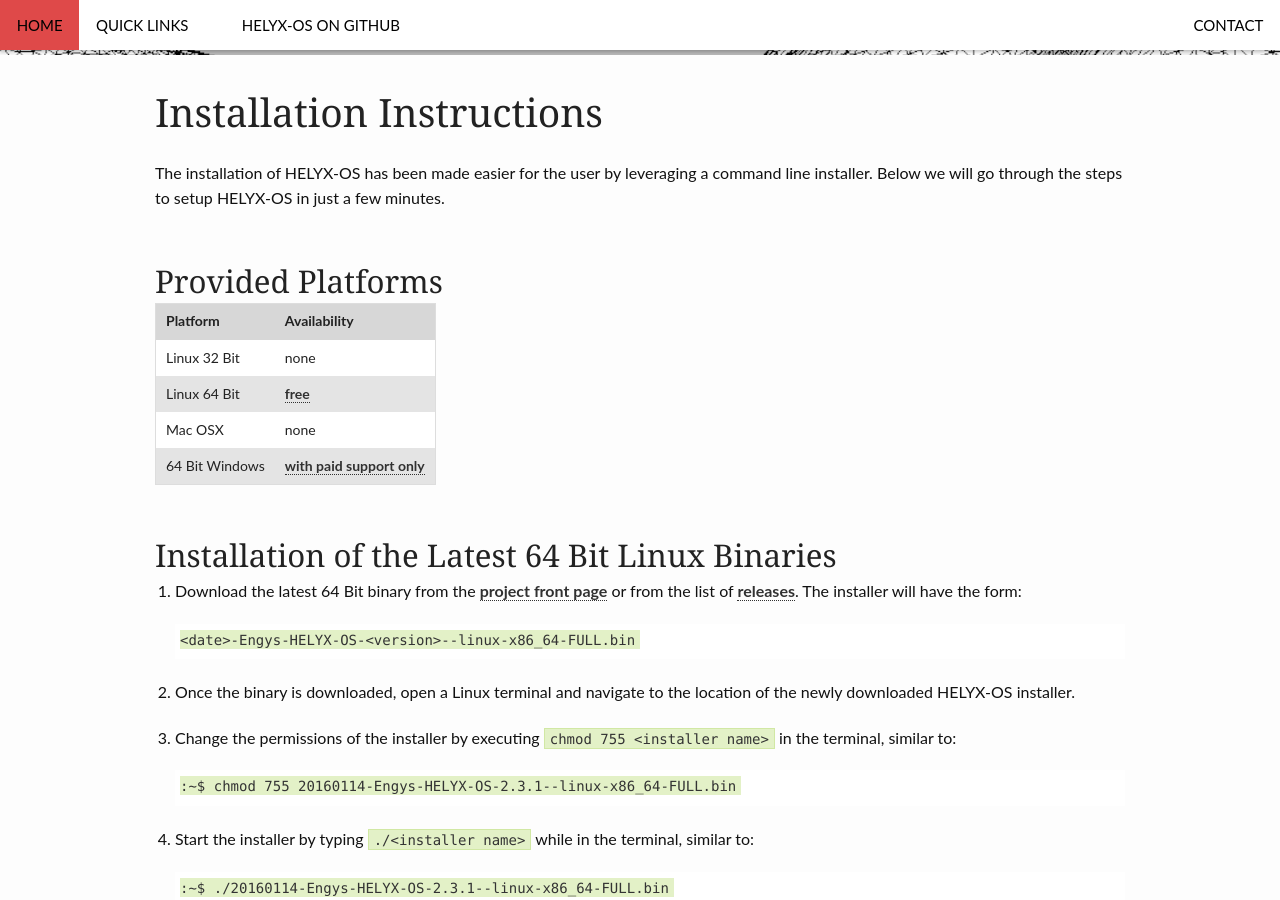
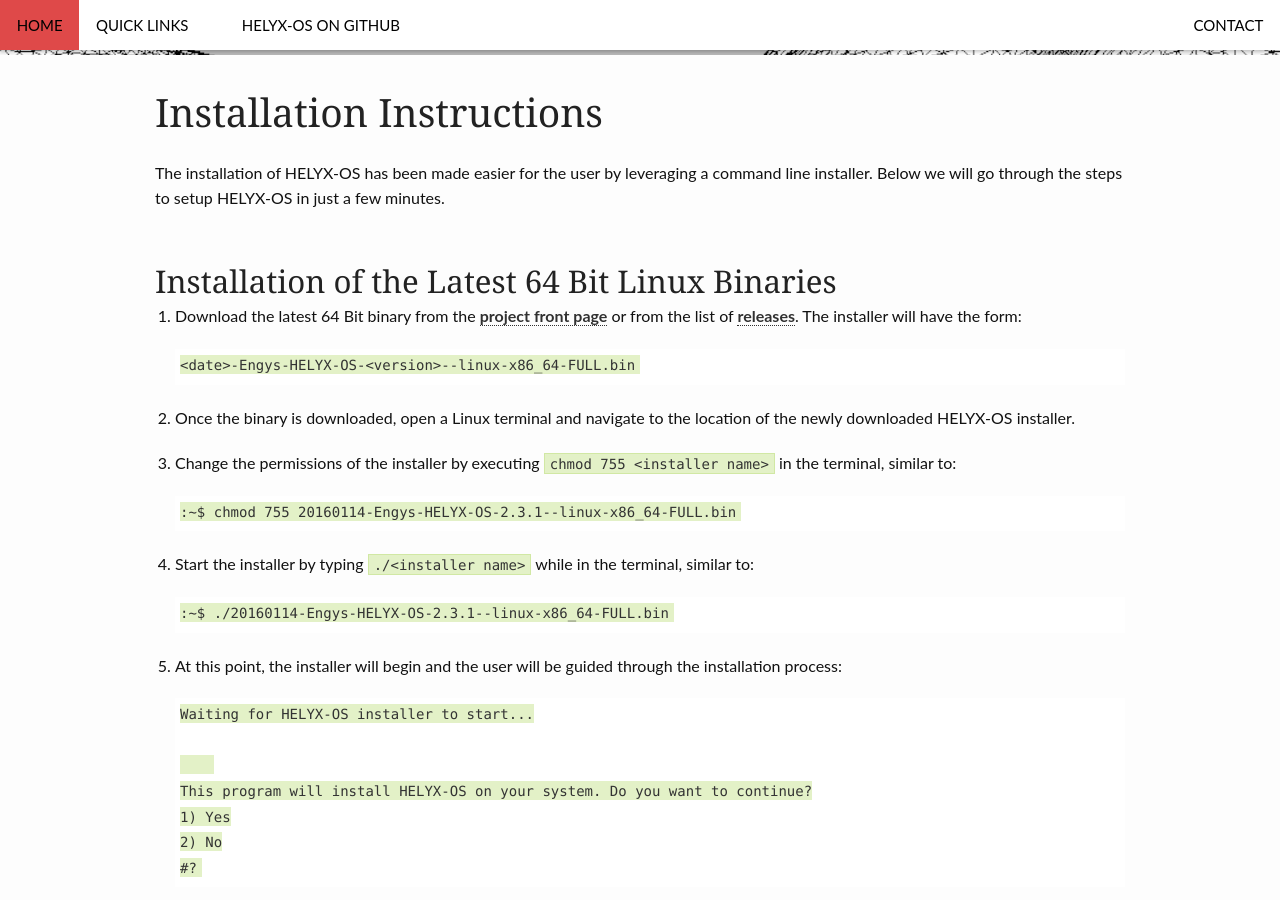
Before and after one commit to ENGYS/HELYX-OS, a Jekyll site: the page built from pages/installation.md, in a window 1280 px wide and 900 px high, scrolled down 305 px. Built offline with Jekyll 4.4.1, drawn with Linux system fonts in a browser that asks for light colours.

Commit message:
Update installation.md

```diff
--- a/pages/installation.md
+++ b/pages/installation.md
@@ -7,15 +7,6 @@
 permalink: /installation/
 ---
 The installation of HELYX-OS has been made easier for the user by leveraging a command line installer.  Below we will go through the steps to setup HELYX-OS in just a few minutes.
-
-## Provided Platforms
-
-Platform | Availability
--------------|----------------
-Linux 32 Bit | none
-Linux 64 Bit | [free](https://github.com/ENGYS/HELYX-OS/releases)
-Mac OSX      | none
-64 Bit Windows | [with paid support only](http://engys.com/products/helyx-os)
 
 ## Installation of the Latest 64 Bit Linux Binaries
 
```
